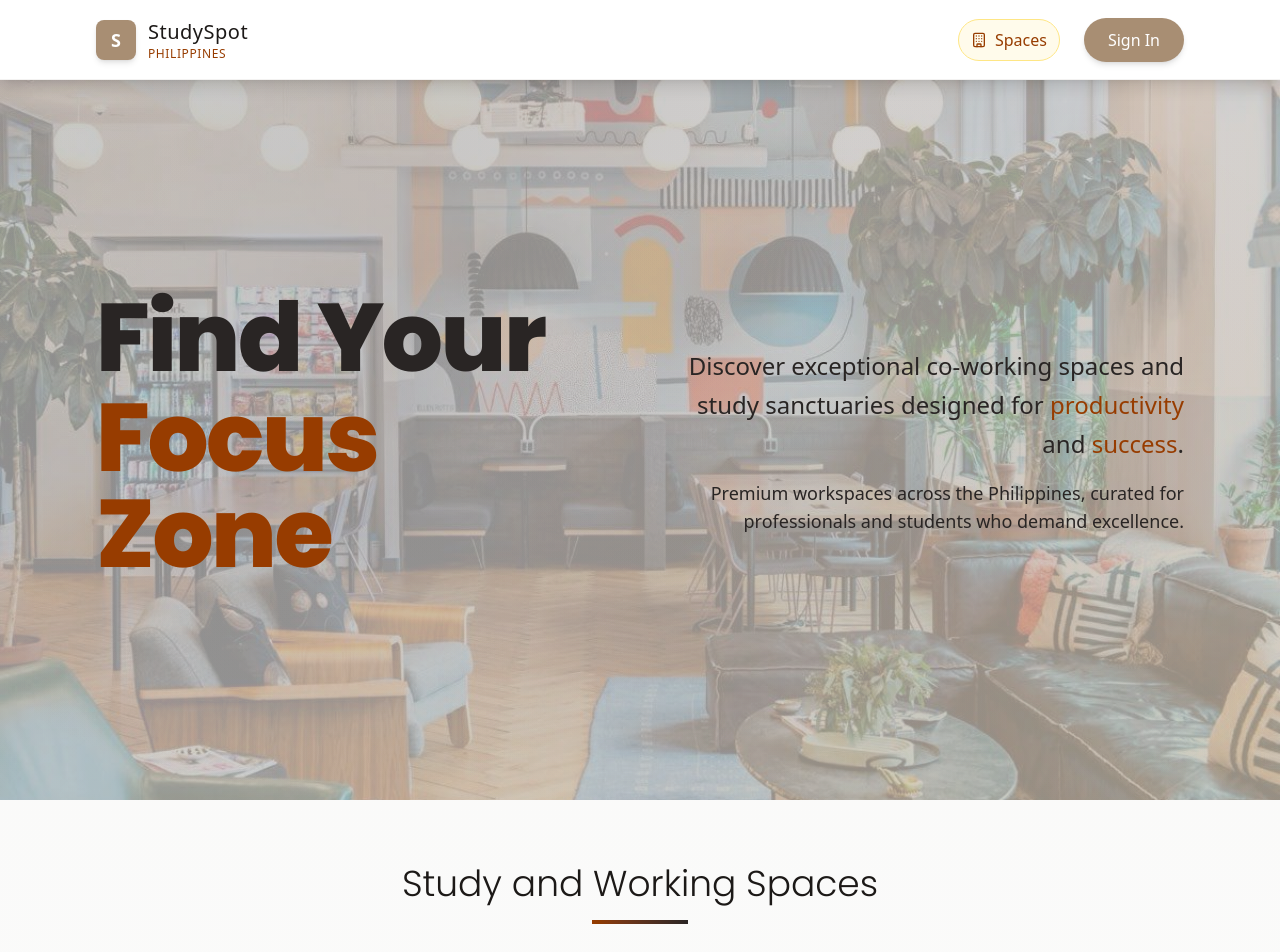
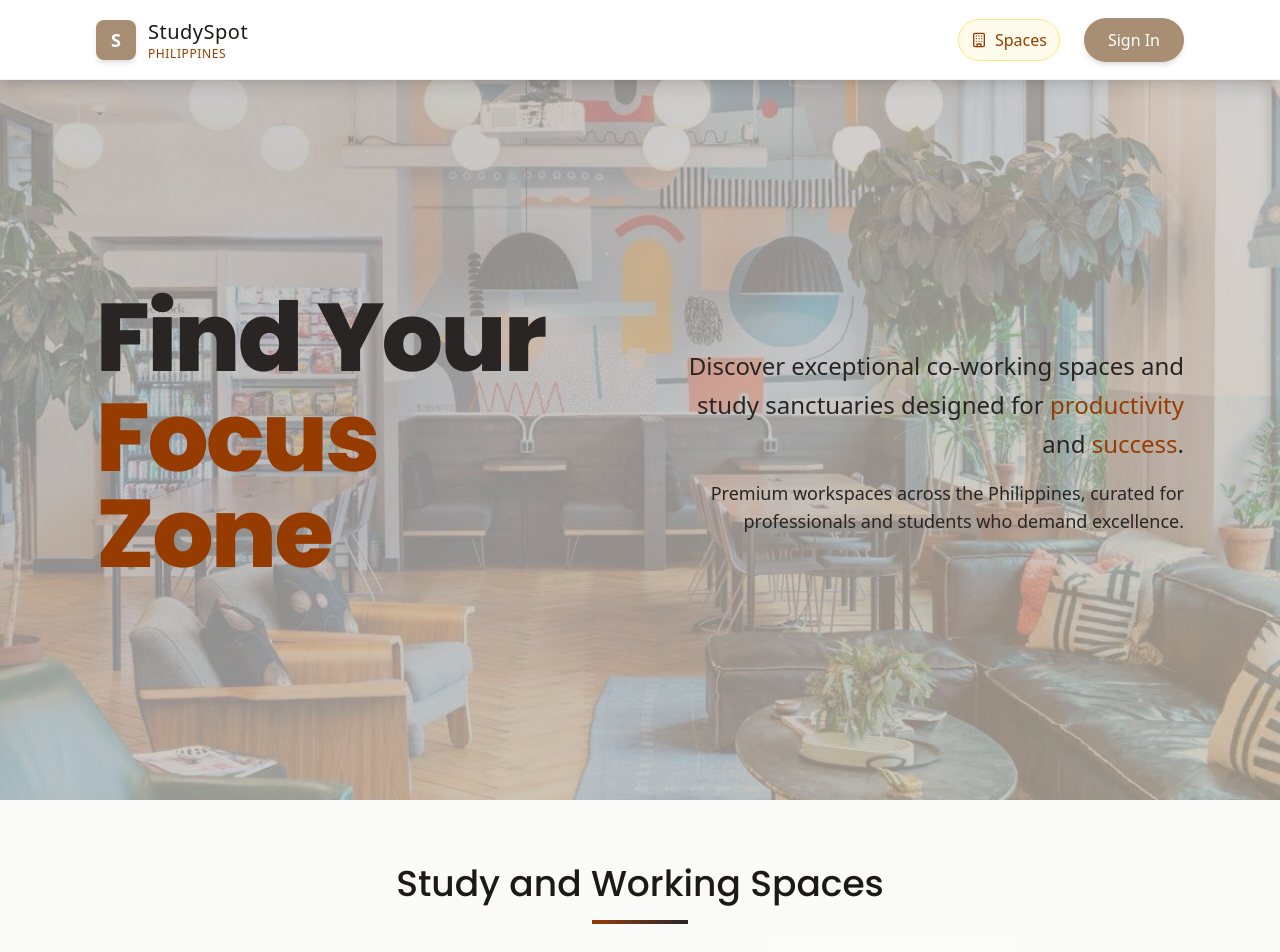
Before and after one commit to bmsj23/mp, a React (Vite) app: page / in a window 1280 px wide. Shown: the top 952 px of the page. Built offline with nearby package versions, Linux system fonts and the light colour scheme; the HTML template or start-up script is replaced by a standard one.

Commit message:
style: font-medium

```diff
--- a/src/pages/Homepage.jsx
+++ b/src/pages/Homepage.jsx
@@ -111,7 +111,7 @@ export default function Homepage() {
         <div className="container mx-auto px-8 lg:px-16 xl:px-24 2xl:px-32">
           {/* Section Header */}
           <div className="text-center mb-6">
-            <h2 className="text-3xl lg:text-4xl font-light text-stone-900 mb-4">
+            <h2 className="text-3xl lg:text-4xl font-medium text-stone-900 mb-4">
               {searchTerm ? 'Search Results' : 'Study and Working Spaces'}
             </h2>
             <div className="w-24 h-1 bg-gradient-to-r from-amber-800 to-stone-800 mx-auto mb-6"></div>
```
